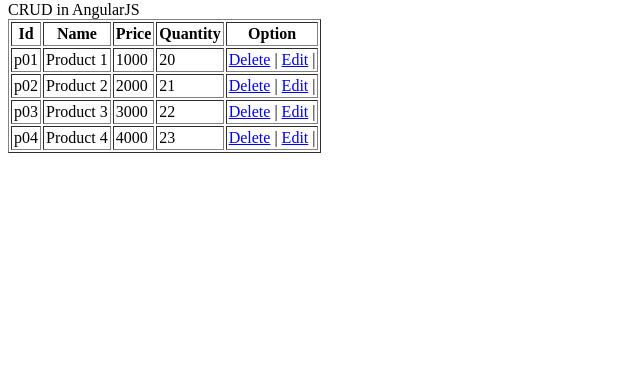
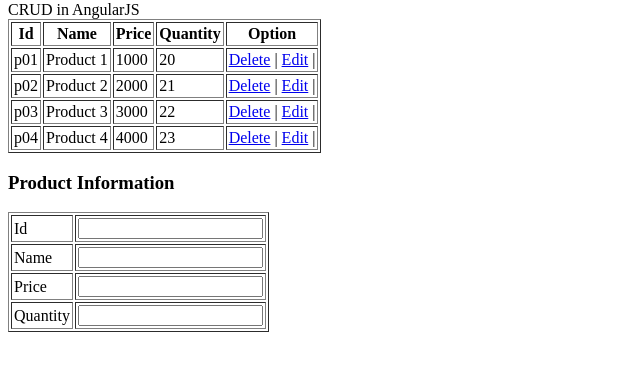
Before and after one commit to igoryen/bramble, a plain HTML site: page public_html/index.html in a window 1280 px wide. Shown: the part 79-450 px from the top of the page, without its empty margins (0-640 px from the left). Drawn offline with nearby package versions, Linux system fonts and the light colour scheme.

Commit message:
Added view code for 'edit'

```diff
--- a/public_html/index.html
+++ b/public_html/index.html
@@ -32,6 +32,26 @@
           <a href="#" ng-click="del(product.id)">Delete</a> |
           <a href="#" ng-click="selectEdit(product.id)">Edit</a> |
         </td>
+      </tr>
+    </table>
+
+    <h3>Product Information</h3>
+    <table cellpadding="2" cellspacing="2" border="1">
+      <tr>
+        <td>Id</td>
+        <td><input type="text" ng-model="id"></td>
+      </tr>
+      <tr>
+        <td>Name</td>
+        <td><input type="text" ng-model="name"></td>
+      </tr>
+      <tr>
+        <td>Price</td>
+        <td><input type="text" ng-model="price"></td>
+      </tr>
+      <tr>
+        <td>Quantity</td>
+        <td><input type="text" ng-model="quantity"></td>
       </tr>
     </table>
 
```
